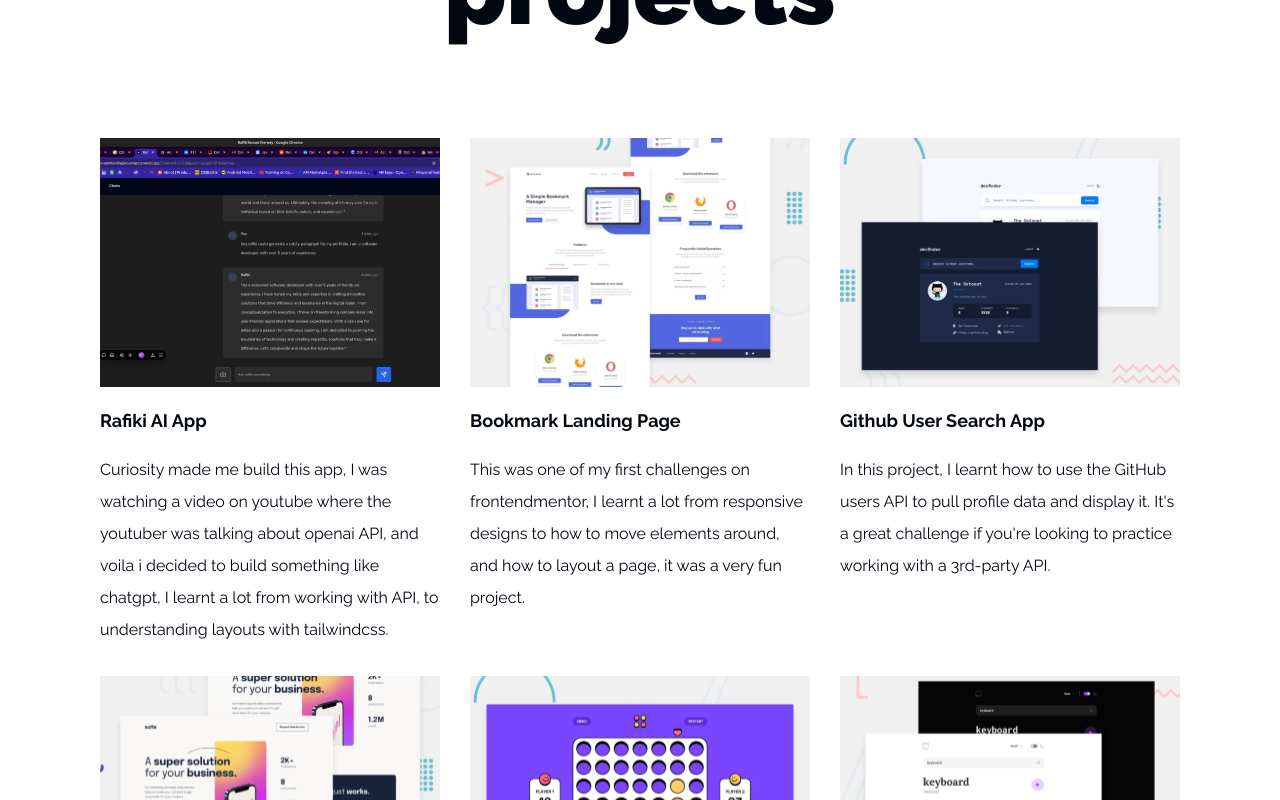
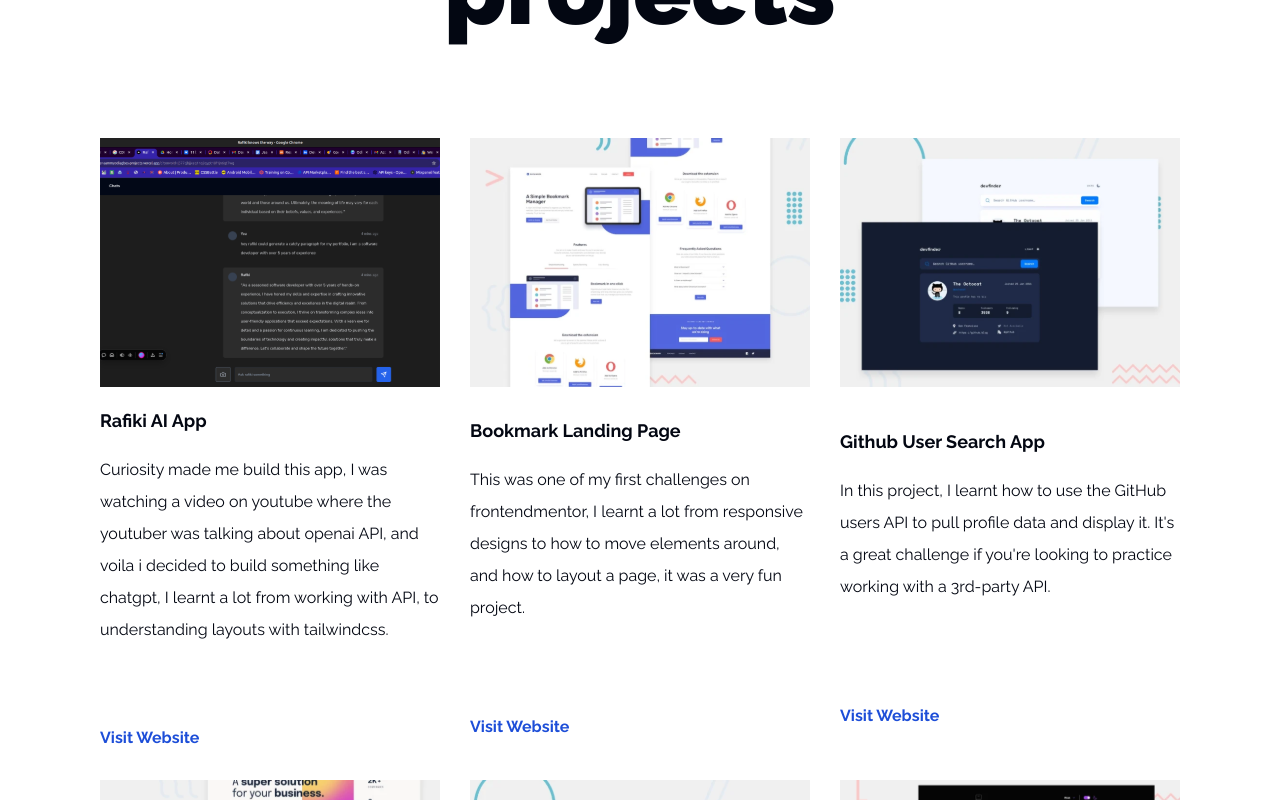
Before and after one commit to sammyodiagbe/samsonodiagbe, a Next.js app: page / in a window 1280 px wide. Shown: the part 1300-2100 px from the top of the page. Built offline with nearby package versions, Linux system fonts and the light colour scheme.

Commit message:
updated url paths for all my projects

```diff
--- a/src/app/page.tsx
+++ b/src/app/page.tsx
@@ -36,13 +36,14 @@ export default function Home() {
         </h1>
         <div className="grid grid-cols-3 gap-[30px]">
           {portfolioData.map((p) => {
-            const { name, detail, img } = p;
+            const { name, detail, img, url } = p;
             return (
               <ProjectComponent
                 detail={detail}
                 name={name}
                 img={img}
                 key={name}
+                url={url}
               />
             );
           })}
--- a/src/components/app-ui/projectCard.tsx
+++ b/src/components/app-ui/projectCard.tsx
@@ -1,3 +1,4 @@
+import Link from "next/link";
 import {
   Card,
   CardContent,
@@ -11,11 +12,17 @@ type ComponentType = {
   detail: string;
   img: string;
   name: string;
+  url: string;
 };
 
-const ProjectComponent: React.FC<ComponentType> = ({ detail, img, name }) => {
+const ProjectComponent: React.FC<ComponentType> = ({
+  detail,
+  img,
+  name,
+  url,
+}) => {
   return (
-    <div className="p-0 ">
+    <div className="p-0 grid">
       <div className="mb-5">
         <Image
           className="w-full h-auto"
@@ -25,9 +32,21 @@ const ProjectComponent: React.FC<ComponentType> = ({ detail, img, name }) => {
           width={413}
         />
       </div>
-      <div>
-        <h1 className="mb-5 text-[18px] font-bold">{name}</h1>
+      <div className="mb-[80px]">
+        <h1 className="mb-5 text-[18px] font-bold" mb-5>
+          {name}
+        </h1>
         <p className="leading-8">{detail}</p>
+      </div>
+      <div className="align-bottom">
+        <Link
+          href={url}
+          className="text-blue-700 font-bold"
+          target="_blank"
+          rel="norefferer noopener"
+        >
+          Visit Website
+        </Link>
       </div>
     </div>
   );
```
